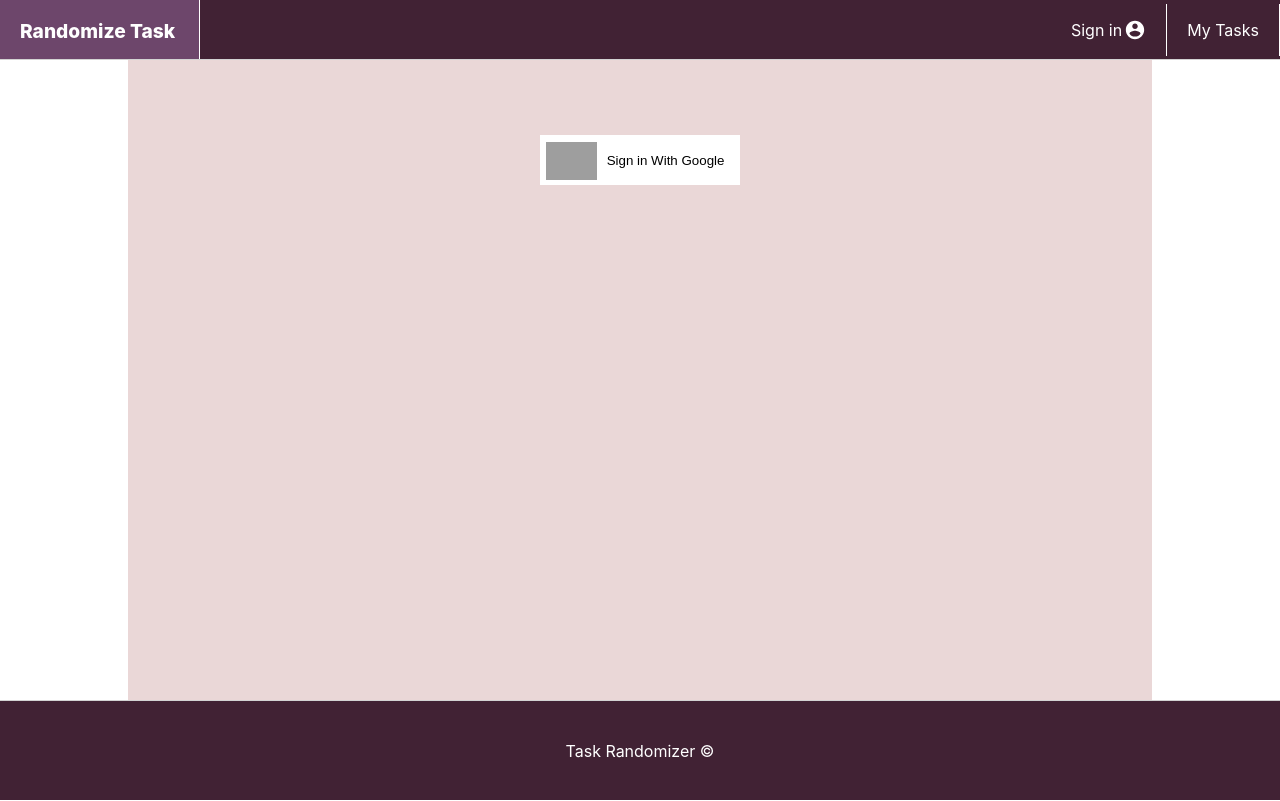
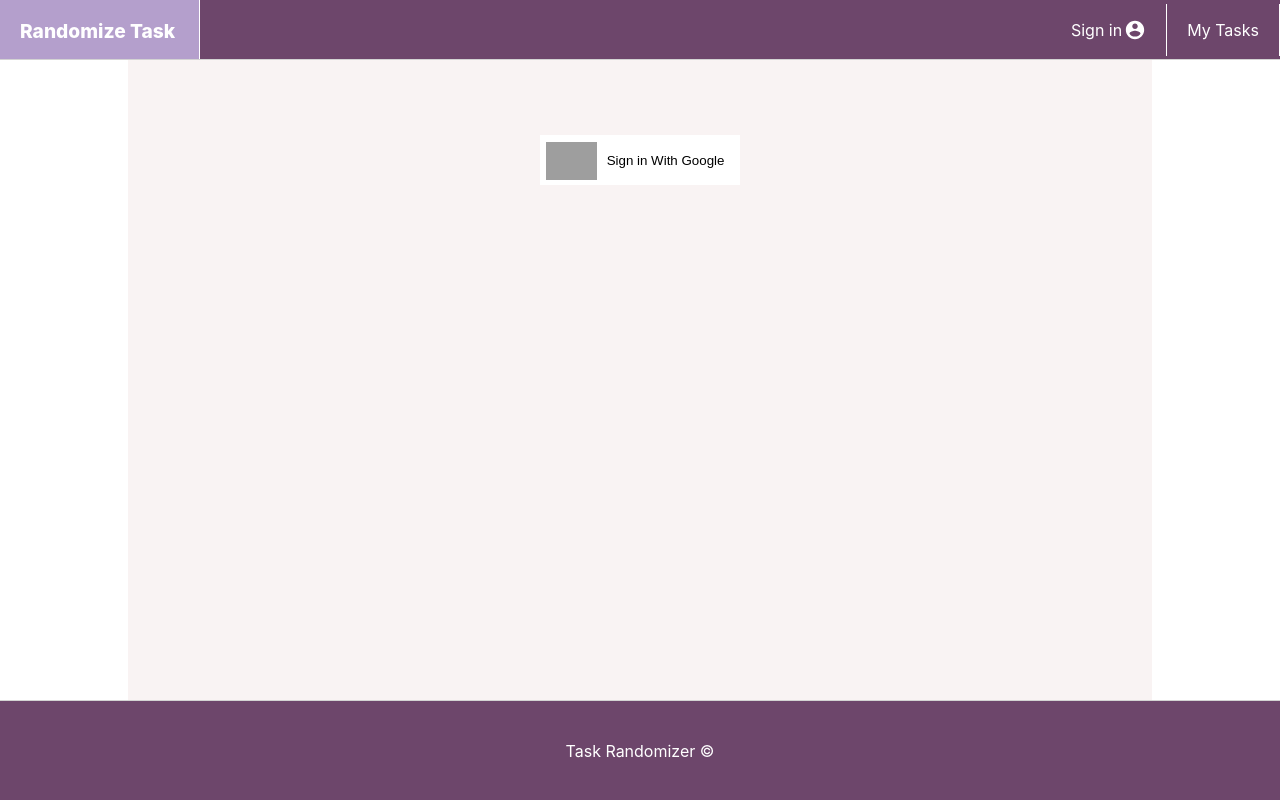
Before and after one commit to seangrant118/task-randomizer, a React (Create React App) app: page /signin in a window 1280 px wide. Built offline with nearby package versions, Linux system fonts and the light colour scheme; no server answers; the database is empty; grey boxes are pictures that could not be loaded.

Commit message:
lighten colors

```diff
--- a/src/components/Footer/Footer.css
+++ b/src/components/Footer/Footer.css
@@ -1,7 +1,7 @@
 .footer {
   height: 100px;
   width: 100%;
-  background-color: #412234;
+  background-color: #6d466b;
   position: -webkit-sticky;
   position: sticky;
   bottom: 0;
--- a/src/components/Header/Header.css
+++ b/src/components/Header/Header.css
@@ -8,7 +8,7 @@
   z-index: 100;
   border-bottom: 1px solid lightgray;
   justify-content: space-between;
-  background-color: #412234;
+  background-color: #6d466b;
   box-sizing: border-box;
 }
 
@@ -27,7 +27,7 @@
 }
 
 .header__home:hover {
-  background-color: #6d466b;
+  background-color: #b49fcc;
   transition: all 0.5s ease;
 }
 
@@ -55,7 +55,7 @@
 }
 
 .header__option:hover {
-  background-color: #6d466b;
+  background-color: #b49fcc;
   transition: all 0.5s ease;
 }
 
--- a/src/components/Home/Home.css
+++ b/src/components/Home/Home.css
@@ -49,7 +49,7 @@
 .home__complete:hover {
   background: #b49fcc;
   color: white;
-  border: 1px solid #6d466b;
+  border: 1px solid #b49fcc;
 }
 
 .home__currentTask {
--- a/src/components/MyTasks/MyTasks.css
+++ b/src/components/MyTasks/MyTasks.css
@@ -6,7 +6,7 @@
   overflow-y: auto;
   display: flex;
   justify-content: center;
-  background-color: #ead7d7;
+  background-color: #ead7d74d;
 }
 
 .tasks__container {
@@ -44,6 +44,7 @@
 .tasks__header button svg {
   padding-right: 5px;
   padding-top: 1px;
+  margin-right: 2px;
 }
 
 .tasks__header button:hover {
--- a/src/components/Signin/SignIn.css
+++ b/src/components/Signin/SignIn.css
@@ -23,7 +23,7 @@
   overflow-y: auto;
   display: flex;
   justify-content: center;
-  background-color: #ead7d7;
+  background-color: #ead7d74d;
   padding-top: 75px;
   display: flex;
   justify-content: center;
```
